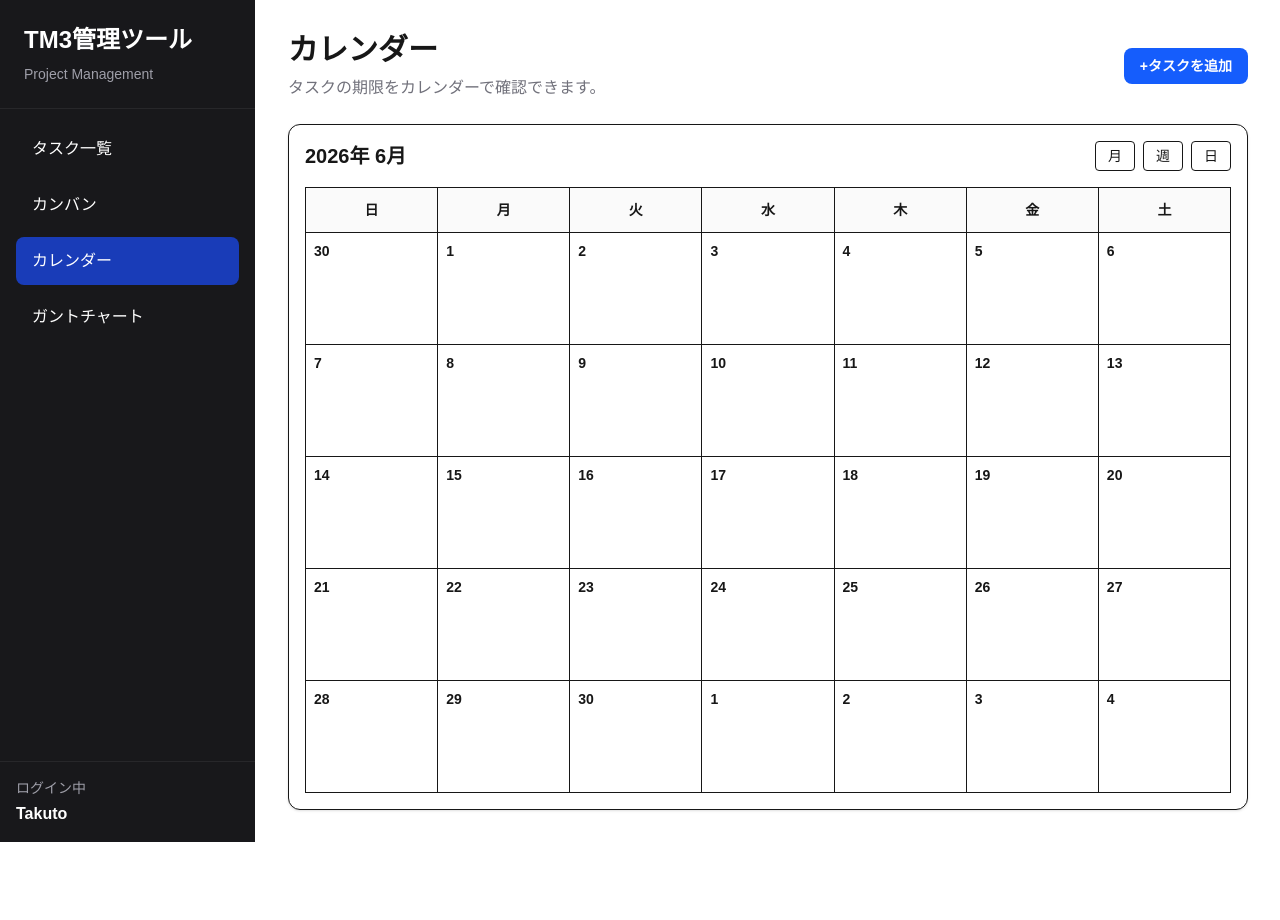
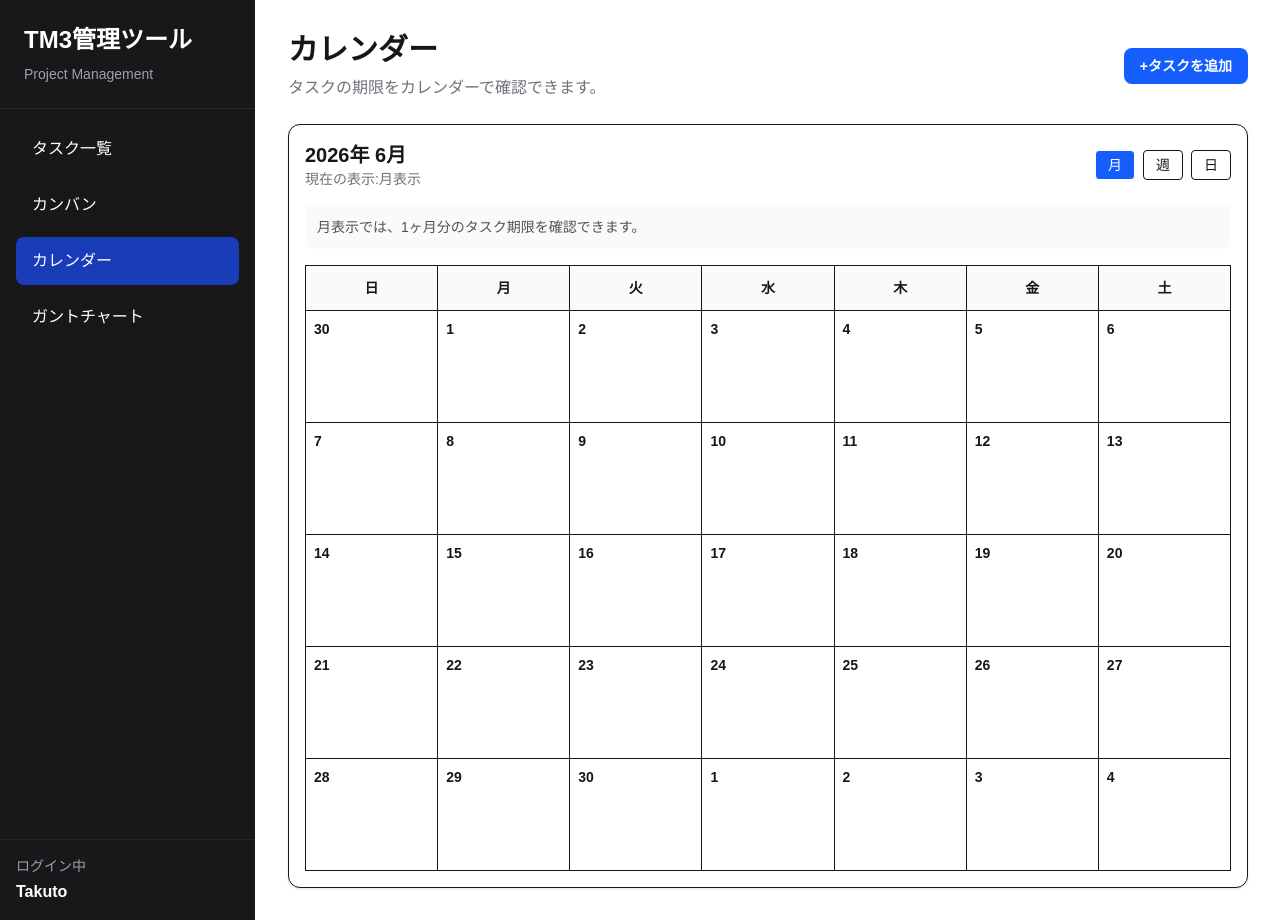
Before and after one commit to kazu0801-b/tm3-management-app, a Next.js app in the folder frontend/: page /calendar in a window 1280 px wide. Before the commit the page ends 842 px from the top, so only its background shows below. Built offline with nearby package versions, Linux system fonts and the light colour scheme.

Commit message:
カレンダー画面の土台を追加

```diff
--- a/frontend/src/app/calendar/page.tsx
+++ b/frontend/src/app/calendar/page.tsx
@@ -1,5 +1,8 @@
+"use client";
+
 import { AppLayout } from "@/components/templates/AppLayout";
 import { mockTasks } from "@/data/mockTasks";
+import { useState } from "react";
 
 const days = [
   "30", "1", "2", "3", "4", "5", "6",
@@ -10,6 +13,16 @@ const days = [
 ];
 
 const CalendarPage = () => {
+  const [viewMode, setViewMode] = useState("month");
+
+  const viewButtonClass = (mode: string) => {
+    const isActive = viewMode === mode;
+
+    return isActive
+      ? "rounded border bg-blue-600 px-3 py-1 text-sm text-white"
+      : "rounded border px-3 py-1 text-sm hover:bg-zinc-50";
+  };
+
   return (
     <AppLayout>
       <div className="mb-6 flex items-center justify-between">
@@ -27,15 +40,46 @@ const CalendarPage = () => {
 
       <div className="rounded-xl border bg-white p-4 shadow-sm">
         <div className="mb-4 flex items-center justify-between">
+          <div>
             <h2 className="text-xl font-bold">2026年 6月</h2>
+            <p className="text-sm text-zinc-500">
+              現在の表示:
+              {viewMode === "month" && "月表示"}
+              {viewMode === "week" && "週表示"}
+              {viewMode === "day" && "日表示"}
+            </p>
+          </div>
 
           <div className="flex gap-2">
-            <button className="rounded border px-3 py-1 text-sm">月</button>
-            <button className="rounded border px-3 py-1 text-sm">週</button>
-            <button className="rounded border px-3 py-1 text-sm">日</button>
+            <button
+              className={viewButtonClass("month")}
+              onClick={() => setViewMode("month")}
+            >
+              月
+            </button>
+            <button
+              className={viewButtonClass("week")}
+              onClick={() => setViewMode("week")}
+            >
+              週
+            </button>
+            <button
+              className={viewButtonClass("day")}
+              onClick={() => setViewMode("day")}
+            >
+              日
+            </button>
           </div>
         </div>
 
+        <div className="mb-4 rounded-lg bg-zinc-50 p-3 text-sm text-zinc-600">
+          {viewMode === "month" &&
+            "月表示では、1ヶ月分のタスク期限を確認できます。"}
+          {viewMode === "week" && "週表示は今後実装予定です。"}
+          {viewMode === "day" && "日表示は今後実装予定です。"}
+        </div>
+
+        {viewMode === "month" && (
           <div className="grid grid-cols-7 border-l border-t">
             {["日", "月", "火", "水", "木", "金", "土"].map((day) => (
               <div
@@ -74,6 +118,7 @@ const CalendarPage = () => {
               );
             })}
           </div>
+        )}
       </div>
     </AppLayout>
   );
```
Lines whose indentation alone changed are shown as unchanged.
